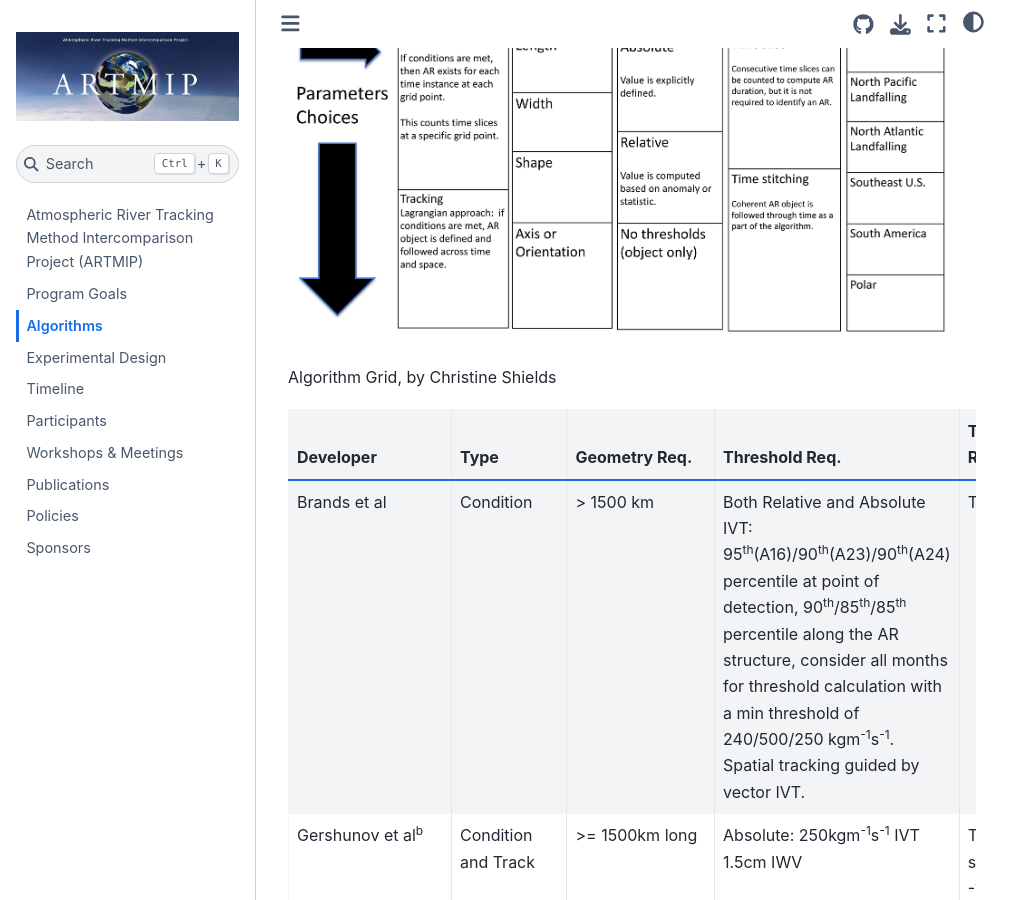
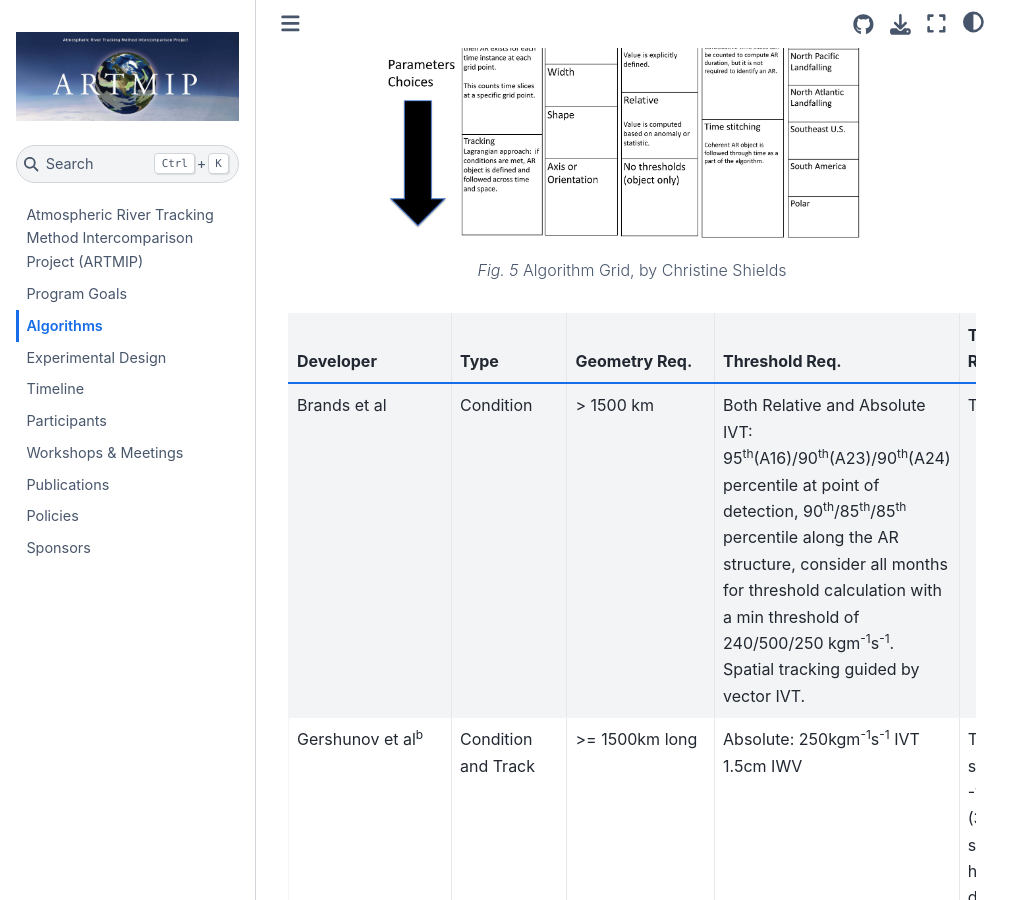
Before and after one commit to NCAR/ARTMIP, a Jupyter Book: the page built from book/algorithms.md, in a window 1280 px wide and 900 px high, scrolled down 300 px. Shown: the whole window, without its empty margins (0-1031 px from the left). Built offline with Jupyter Book 1.0.4 settings and Sphinx 7.4.7 and the Sphinx Book theme 1.1.4, drawn with Linux system fonts in a browser that asks for light colours.

Commit message:
Use colon-fence for figs

```diff
--- a/book/algorithms.md
+++ b/book/algorithms.md
@@ -1,9 +1,14 @@
 # Algorithms
 Listed algorithms (A1, A2, etc.) have submitted catalogues for Tier 1. Algorithm numbering is determined by overall alphabetical order with the first set of numbers assigned to developers who participated in the 1-month proof of concept (A1 – A15), see [GMD paper](https://www.geosci-model-dev.net/11/2455/2018/gmd-11-2455-2018.pdf), followed by Tier 1-only participation (A16-39).
 
+:::{figure-md} AlgoGrid
+:width: 75%
+:align: center
 ![Algorithm Grid](images/AlgorithmGrid.v2.jpg)
 
 Algorithm Grid, by Christine Shields
+:::
+
 
 | Developer | Type | Geometry Req. | Threshold Req. | Temporal Req. | Region | DOI/Reference |
 | --------- | ---- | ------------- | -------------- | ------------- | ------ | ------------- |
@@ -57,7 +62,11 @@
 
 <sup>g</sup>The Purdue indices consist of 81 indices for the land-falling West-Coast ARs and 81 indices for the inland Midwest ARs.
 
+:::{figure-md}
+:width: 75%
+:align: center
 ![](images/ARTMIP_ARDT_Oct2022.png)
 
 ARTMIP AR Detection Tool (ARDT) Occurrences for Tier1 participants using MERRA-2 reanalysis data (1980-2017). Metrics are computed at coastline locations for Western North American (upper panel) and Western Europe (lower panel) and plotted by latitude to illustrate AR frequency differences solely due to ARDT. Key is given to the right of each panel for available algorithms shown on this page. Units are given in percent of ARs that occur at the coastline during MERRA-2 sample period.
 ARTMIP Tier1 catalogues, figure creation C.Shields [https://www.cgd.ucar.edu/projects/artmip/algorithms](https://www.cgd.ucar.edu/projects/artmip/algorithms) and [https://www.earthsystemgrid.org/dataset/ucar.cgd.artmip.html](https://www.earthsystemgrid.org/dataset/ucar.cgd.artmip.html)
+:::
```
